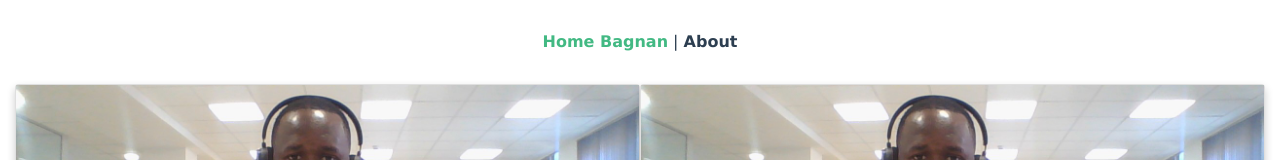
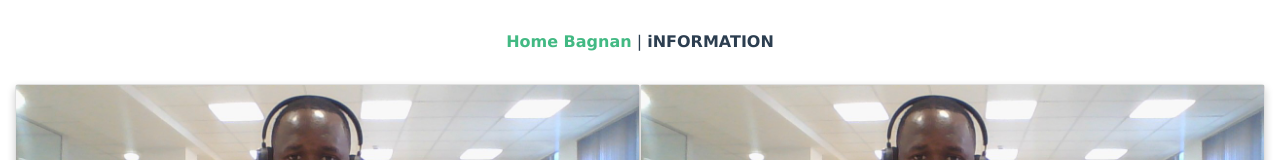
Before and after one commit to thierno1492/family, a Vue app: page / in a window 1280 px wide. Shown: the top 160 px of the page. Built offline with nearby package versions, Linux system fonts and the light colour scheme.

Commit message:
first commit

```diff
--- a/src/App.vue
+++ b/src/App.vue
@@ -2,7 +2,7 @@
   <div id="app">
     <nav>
       <router-link to="/">Home Bagnan</router-link> |
-      <router-link to="/about">About</router-link>
+      <router-link to="/about">iNFORMATION</router-link>
     </nav>
     <router-view/>
   </div>
```
